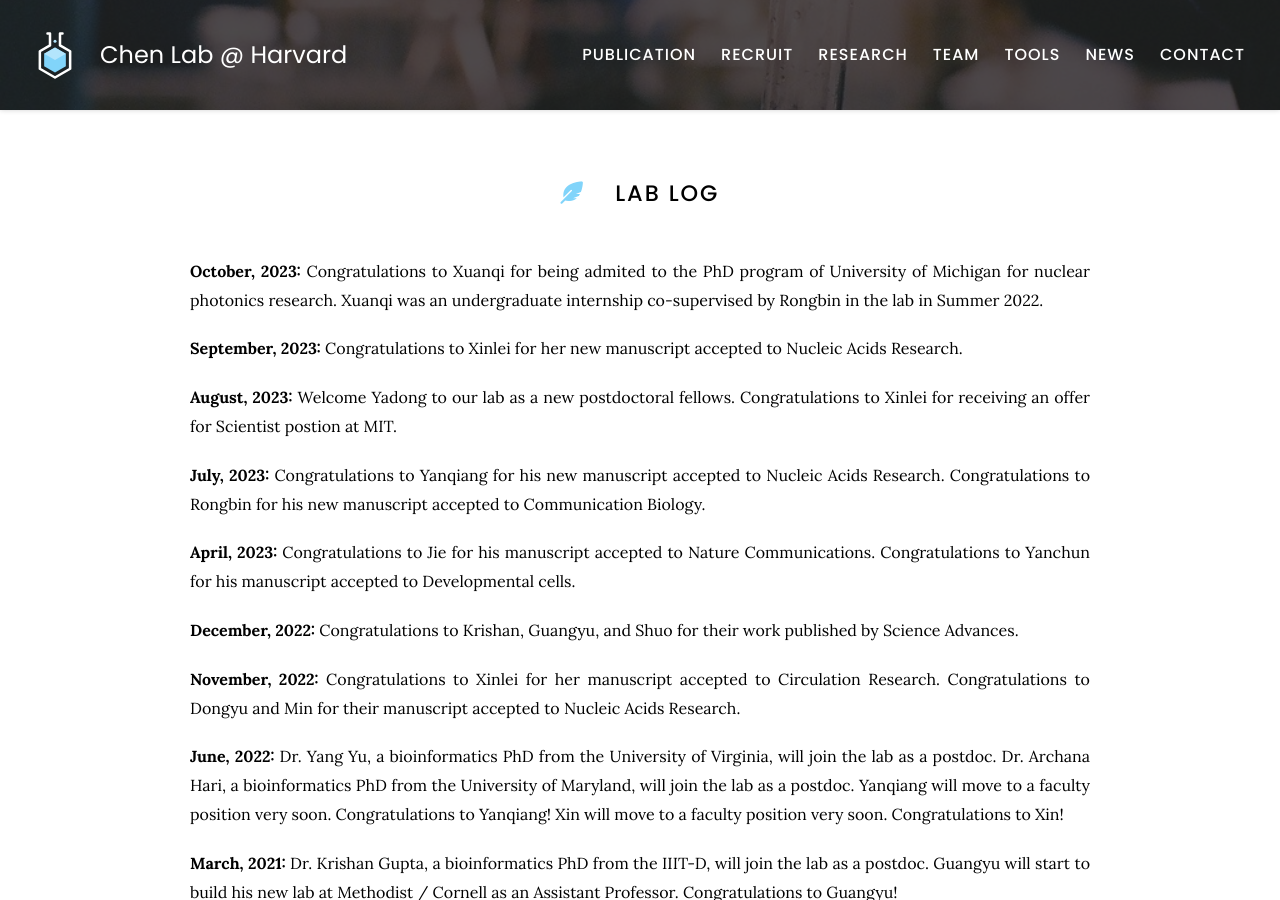
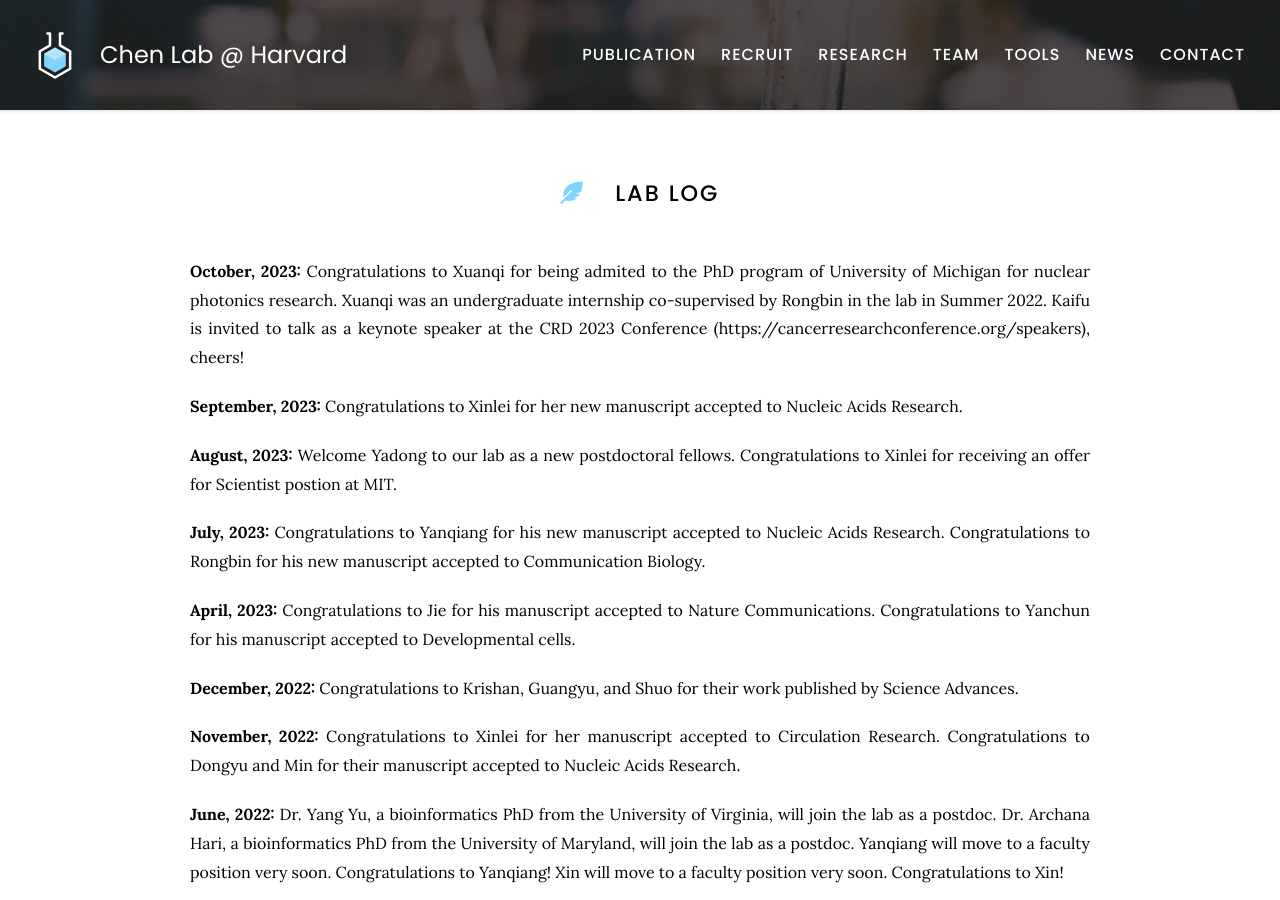
Before and after one commit to kaifuchenlab/kaifuchenlab.github.io, a Jekyll site: the page built from 7.news/index.md, in a window 1280 px wide and 900 px high. Built offline with Jekyll 4.4.1, drawn with Linux system fonts in a browser that asks for light colours.

Commit message:
Update index.md

```diff
--- a/7.news/index.md
+++ b/7.news/index.md
@@ -9,7 +9,7 @@ nav:
 
 
 **October, 2023:**
-Congratulations to Xuanqi for being admited to the PhD program of University of Michigan for nuclear photonics research. Xuanqi was an undergraduate internship co-supervised by Rongbin in the lab in Summer 2022.
+Congratulations to Xuanqi for being admited to the PhD program of University of Michigan for nuclear photonics research. Xuanqi was an undergraduate internship co-supervised by Rongbin in the lab in Summer 2022. Kaifu is invited to talk as a keynote speaker at the CRD 2023 Conference (https://cancerresearchconference.org/speakers), cheers!
 
 **September, 2023:**
 Congratulations to Xinlei for her new manuscript accepted to Nucleic Acids Research.
```
